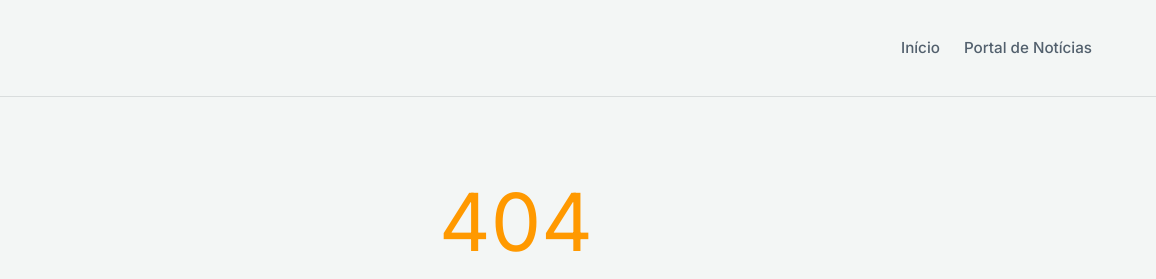
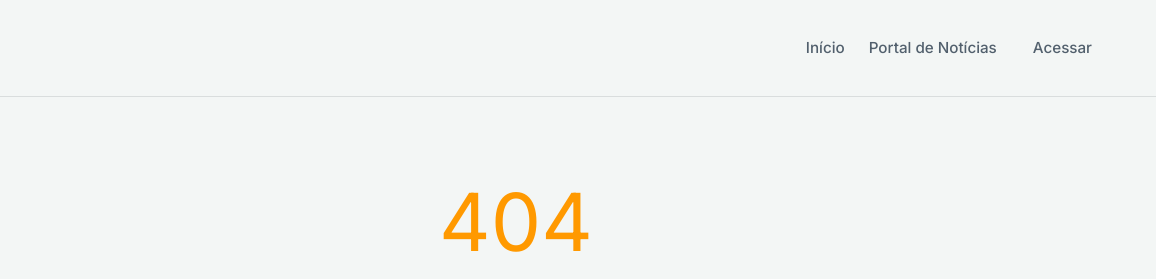
Before and after one commit to ozBricio/CajuAlerta, a website: page frontend/404.html in a window 1280 px wide. Shown: the top 279 px of the page, 124-1280 px from the left. Drawn offline with Linux system fonts and the light colour scheme.

Commit message:
Hardcode do link Acessar no menu principal de todas as paginas para carregamento instantaneo

```diff
--- a/frontend/404.html
+++ b/frontend/404.html
@@ -22,6 +22,7 @@
         <ul class="nav-list">
           <li><a href="/" class="nav-link">Início</a></li>
           <li><a href="/noticias" class="nav-link">Portal de Notícias</a></li>
+          <li class="platform-entry"><a href="/login" class="nav-link" id="platformAccessLink">Acessar</a></li>
         </ul>
       </nav>
     </div>
```
Also changed, not shown: frontend/cadastro.html (+1 -0 lines), frontend/central-seguranca.html (+1 -0 lines), frontend/consulta.html (+1 -0 lines), frontend/contato.html (+1 -0 lines), frontend/index.html (+1 -0 lines), frontend/login.html (+1 -0 lines), frontend/noticias.html (+1 -0 lines), frontend/politica-de-privacidade.html (+1 -0 lines), frontend/registrar.html (+1 -0 lines), frontend/sobre.html (+1 -0 lines), frontend/suporte.html (+1 -0 lines), frontend/termos-de-uso.html (+1 -0 lines), frontend/vazamentos.html (+1 -0 lines).
